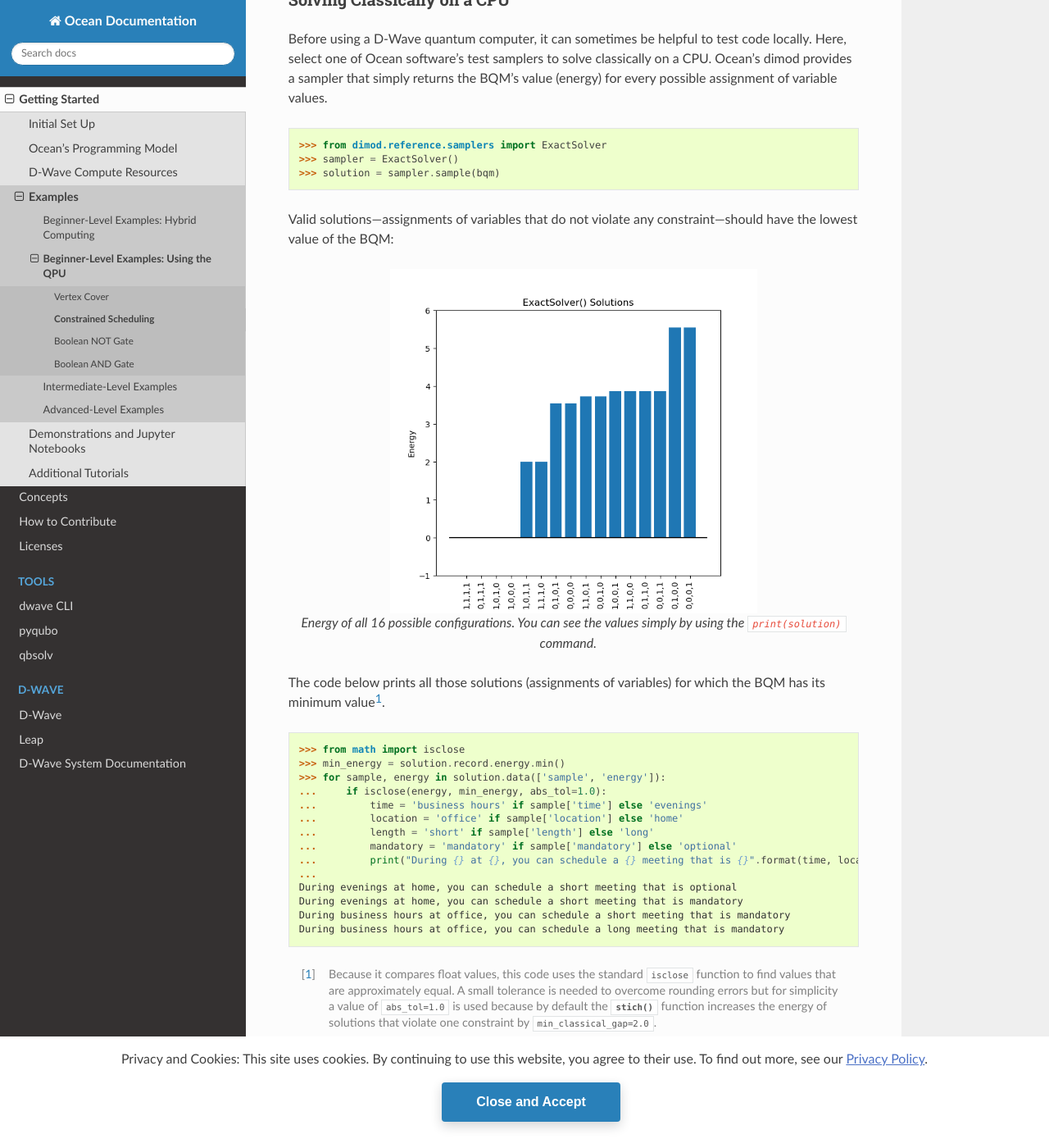
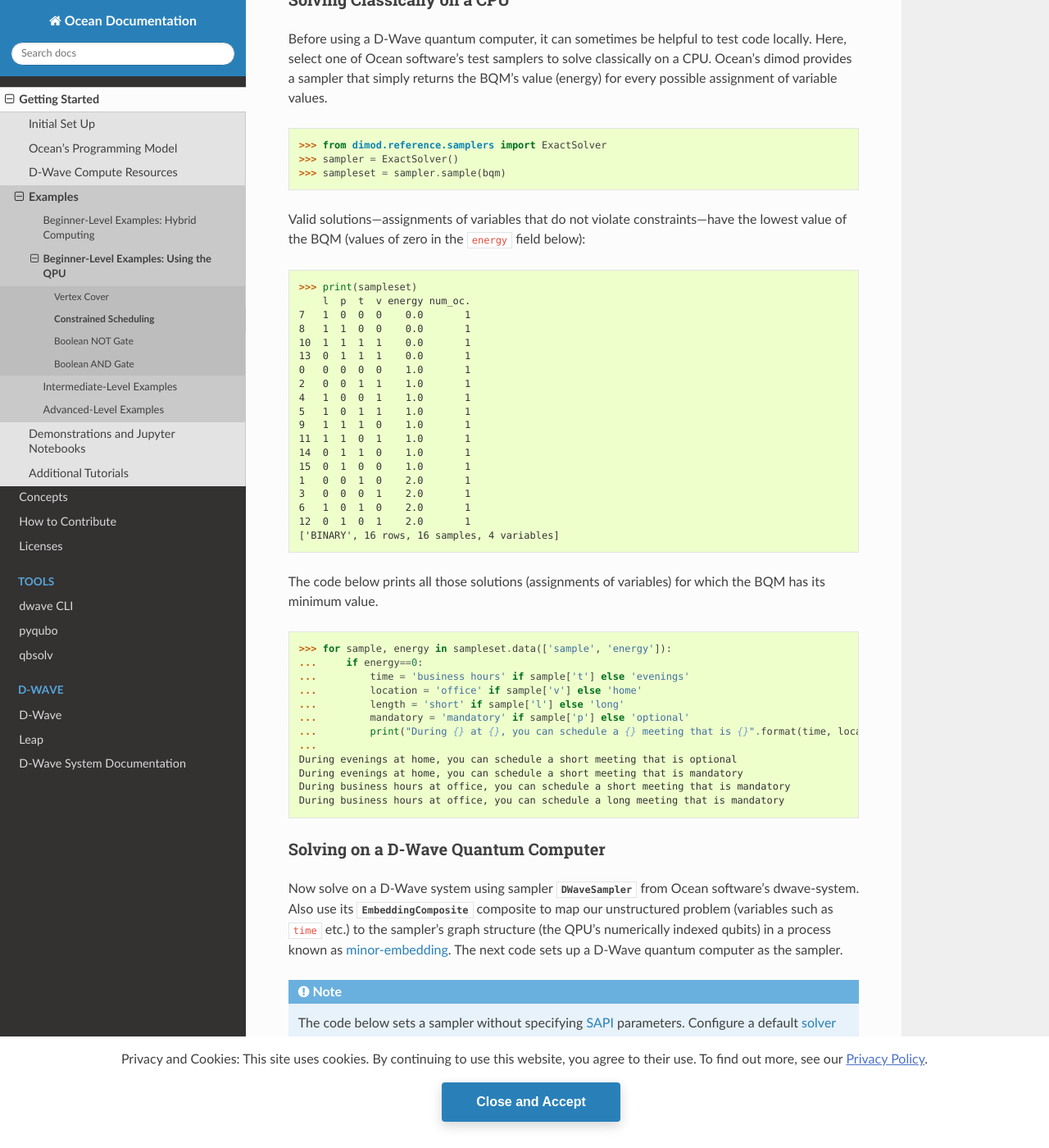
Before and after one commit to dwavesystems/dwave-ocean-sdk, a Sphinx documentation site: the page built from docs/examples/scheduling.rst, in a window 1280 px wide and 1400 px high, scrolled down 4253 px. Shown: the whole window at 82% size. Built offline with Sphinx 7.4.7 and the Read the Docs theme 2.0.0, drawn with Linux system fonts in a browser that asks for light colours; pages that are not in the unit, such as notebooks, are missing from menus; the version number could not be read and is left out; some of the changed text lies outside the part shown.

Commit message:
Solve with ExactSolver

```diff
--- a/docs/examples/scheduling.rst
+++ b/docs/examples/scheduling.rst
@@ -220,7 +220,7 @@ The total penalty for all four constraints is
 .. math::
 
   t-tv + t-tp + v-tv + 1+tl-t-l
-  = -2tv -tp +tl +t +v -l
+  = -2tv -tp +tl +t +v -l +1
 
 Ocean's :doc:`dimod </docs_dimod/sdk_index>` enables the creation of BQMs.
 
@@ -248,43 +248,46 @@ returns the BQM's value (energy) for every possible assignment of variable value
 
 >>> from dimod.reference.samplers import ExactSolver
 >>> sampler = ExactSolver()
->>> solution = sampler.sample(bqm)
+>>> sampleset = sampler.sample(bqm)
 
-Valid solutions---assignments of variables that do not violate any constraint---should
-have the lowest value of the BQM:
+Valid solutions---assignments of variables that do not violate constraints---have
+the lowest value of the BQM (values of zero in the :code:`energy` field below):
 
-.. figure:: ../_images/scheduling_solution_exact.png
-   :name: schedulingSolutionExact
-   :alt: image
-   :align: center
-   :scale: 70 %
+>>> print(sampleset)
+    l  p  t  v energy num_oc.
+7   1  0  0  0    0.0       1
+8   1  1  0  0    0.0       1
+10  1  1  1  1    0.0       1
+13  0  1  1  1    0.0       1
+0   0  0  0  0    1.0       1
+2   0  0  1  1    1.0       1
+4   1  0  0  1    1.0       1
+5   1  0  1  1    1.0       1
+9   1  1  1  0    1.0       1
+11  1  1  0  1    1.0       1
+14  0  1  1  0    1.0       1
+15  0  1  0  0    1.0       1
+1   0  0  1  0    2.0       1
+3   0  0  0  1    2.0       1
+6   1  0  1  0    2.0       1
+12  0  1  0  1    2.0       1
+['BINARY', 16 rows, 16 samples, 4 variables]
 
-   Energy of all 16 possible configurations. You can see the values simply by using the :code:`print(solution)` command.
+The code below prints all those solutions (assignments of variables) for which the
+BQM has its minimum value.
 
-The code below prints all those solutions (assignments of variables) for which the BQM has
-its minimum value\ [#]_\ .
-
->>> from math import isclose
->>> min_energy = solution.record.energy.min()
->>> for sample, energy in solution.data(['sample', 'energy']):    # doctest: +SKIP
-...     if isclose(energy, min_energy, abs_tol=1.0):
-...         time = 'business hours' if sample['time'] else 'evenings'
-...         location = 'office' if sample['location'] else 'home'
-...         length = 'short' if sample['length'] else 'long'
-...         mandatory = 'mandatory' if sample['mandatory'] else 'optional'
+>>> for sample, energy in sampleset.data(['sample', 'energy']):
+...     if energy==0:
+...         time = 'business hours' if sample['t'] else 'evenings'
+...         location = 'office' if sample['v'] else 'home'
+...         length = 'short' if sample['l'] else 'long'
+...         mandatory = 'mandatory' if sample['p'] else 'optional'
 ...         print("During {} at {}, you can schedule a {} meeting that is {}".format(time, location, length, mandatory))
 ...
 During evenings at home, you can schedule a short meeting that is optional
 During evenings at home, you can schedule a short meeting that is mandatory
 During business hours at office, you can schedule a short meeting that is mandatory
 During business hours at office, you can schedule a long meeting that is mandatory
-
-.. [#] Because it compares float values, this code uses the standard :code:`isclose`
-   function to find values that are approximately equal. A small tolerance is needed
-   to overcome rounding errors but for simplicity a value of :code:`abs_tol=1.0` is used
-   because by default the :func:`~dwavebinarycsp.dwavebinarycsp.compilers.stitcher.stich` function increases the
-   energy of solutions that violate one constraint by :code:`min_classical_gap=2.0`.
-
 
 Solving on a D-Wave Quantum Computer
 ------------------------------------
```
Also changed, not shown: docs/_images/scheduling_solution_exact.png (deleted).
